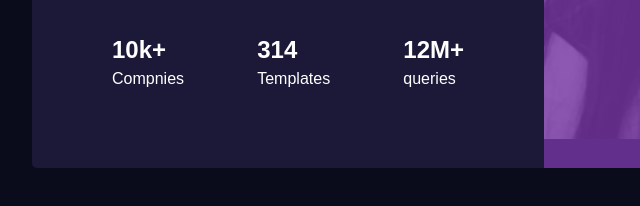
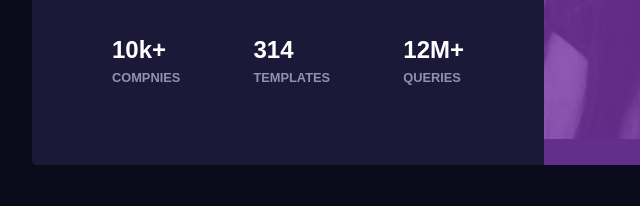
Before and after one commit to mashbd/front_end_mentor_challenge1, a plain HTML site: page index.html in a window 1280 px wide. Shown: the part 384-590 px from the top of the page, 96-736 px from the left. Drawn offline with Linux system fonts and the light colour scheme.

Commit message:
Update style.css

```diff
--- a/style.css
+++ b/style.css
@@ -83,7 +83,7 @@ img{
   font-size: 1.5rem;
   margin-bottom: .4rem;
 }
-.count h4{
+.count p{
   font-size: .8rem;
   font-weight: 700;
   color: #9491AB;
```
